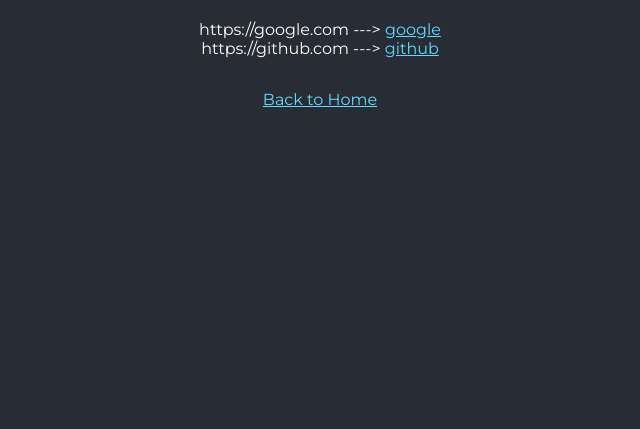
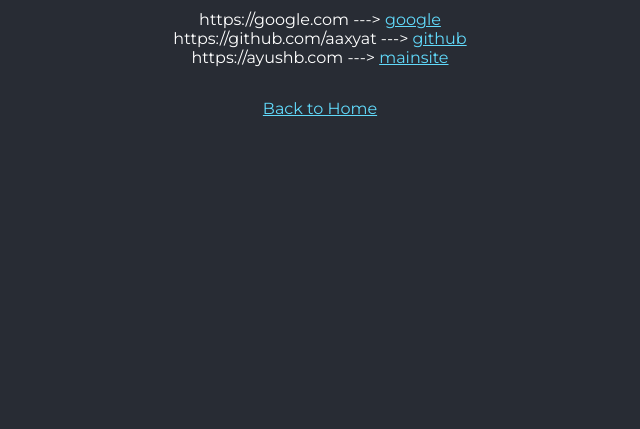
Before and after one commit to aaxyat/LinkSquasher, a Gatsby site: page /links in a window 1280 px wide. Shown: the part 411-840 px from the top of the page, without its empty margins (320-960 px from the left). Built offline with nearby package versions, Linux system fonts and the light colour scheme; Gatsby itself is replaced by a stand-in of ours.

Commit message:
add links

```diff
--- a/data/redirects.json
+++ b/data/redirects.json
@@ -1,5 +1,5 @@
 [
     { "shortUrl": "google", "longUrl": "https://google.com" },
-    { "shortUrl": "github", "longUrl": "https://github.com" }
-
+    { "shortUrl": "github", "longUrl": "https://github.com/aaxyat" },
+    { "shortUrl": "mainsite", "longUrl": "https://ayushb.com"}
   ]
--- a/src/pages/links.js
+++ b/src/pages/links.js
@@ -22,7 +22,7 @@ export default function Links() {
       <ul className="links-list">
         {data.allRedirectsJson.edges.map(({ node }, index) => (
           <li key={index}>
-            {node.longUrl} ---> <Link to={`/${node.shortUrl}`}>{node.shortUrl}</Link>
+            {node.longUrl} ---{">"} <Link to={`/${node.shortUrl}`}>{node.shortUrl}</Link>
           </li>
         ))}
       </ul>
```
